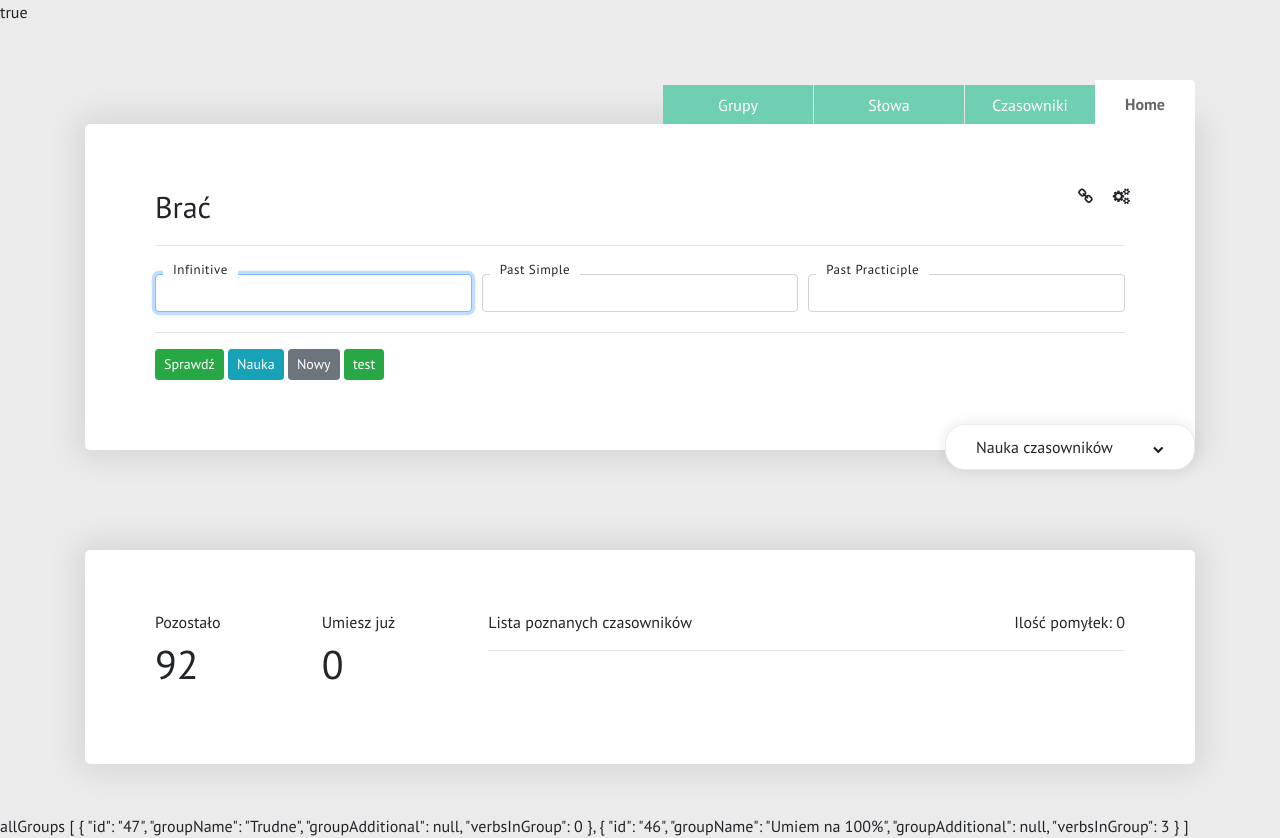
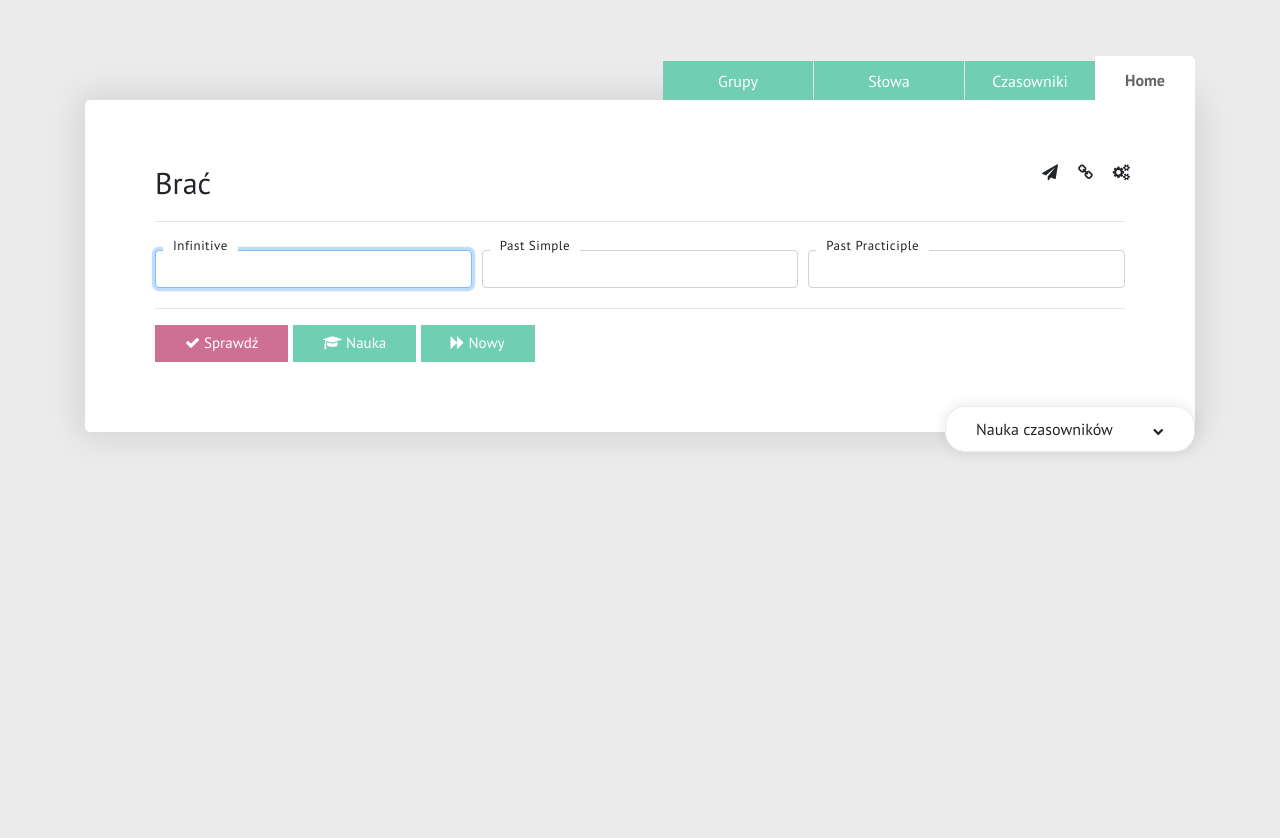
Before and after one commit to studiokam/verbs, a CodeIgniter app: page /verbs/ in a window 1280 px wide. After the commit the page ends 454 px from the top, so only its background shows below. Run offline with CodeIgniter, Linux system fonts and the light colour scheme; data comes from the database, SQL or seed files in the repository.

Commit message:
almost end

```diff
--- a/application/Infrastructure/Group/GroupRepository.php
+++ b/application/Infrastructure/Group/GroupRepository.php
@@ -50,7 +50,7 @@ class GroupRepository extends AbstractRepository implements GroupRepositoryInter
 
 	public function getVerbsForGroup($groupId)
 	{
-		$sql = 'SELECT vgr.id as relationId, v.pl, v.inf, v.pastSimp1, v.pastPrac1 FROM verb_group_relation vgr
+		$sql = 'SELECT vgr.id as relationId, v.* FROM verb_group_relation vgr
 				JOIN verb v on v.id = vgr.verb_id
 				WHERE group_id = ? ORDER BY v.inf';
 
--- a/application/controllers/Groups.php
+++ b/application/controllers/Groups.php
@@ -179,6 +179,13 @@ class Groups extends CI_Controller {
 		return $this->jsonSuccessData($data);
 	}
 
+	public function allVerbsForGroup()
+	{
+		$id = file_get_contents("php://input");
+		$data = $this->getAllVerbsForGroup($id);
+		return $this->jsonSuccessData($data);
+	}
+
 	private function getAllVerbsForGroup($groupId)
 	{
 		/** @var GetVerbsForGroupService $service */
--- a/application/controllers/Home.php
+++ b/application/controllers/Home.php
@@ -41,7 +41,7 @@ class Home extends CI_Controller {
 			// Get
 		} else {
 			$data = array(
-				'groupId'=> 0,
+				'id'=> 0,
 				'groupName'=> 'Wszystkie czasowniki',
 				'groupAdditional'=> 'Lista wszystkich czasowników'
 			);
--- a/application/views/home.php
+++ b/application/views/home.php
@@ -1,6 +1,8 @@
 <div id="app" xmlns:v-on="http://www.w3.org/1999/xhtml">
 
 	<div v-if="settingsShow">
+<!--	<div >-->
+
 		<div class="modal-dark-bg">
 		</div>
 		<div class="my-modal-content mb-50">
@@ -24,7 +26,7 @@
 				<div class="my-modal-title float-left">Nie wyświetlaj tych które już umiem</div>
 				<div class="custom-control custom-switch float-right">
 					<input type="checkbox" class="custom-control-input" id="repeatVerbs" v-model="repeatVerbs">
-					<label class="custom-control-label" for="repeatVerbs" v-on:click="repeatVerbsClick"></label>
+					<label class="custom-control-label" for="repeatVerbs"></label>
 				</div>
 				<div class="clearfix"></div>
 			</div>
@@ -37,20 +39,11 @@
 			</div>
 			<hr>
 			<div class="my-modal-group">
-				<div class="my-modal-title custom-checkbox mb-0 float-left">Zaliczy tylko bez pomyłki</div>
-				<div class="custom-control custom-switch float-right">
-					<input type="checkbox" class="custom-control-input" id="noMistakes" v-model="noMistakes">
-					<label class="custom-control-label" for="noMistakes" v-on:click="repeatVerbs = true"></label>
-				</div>
-				<div class="clearfix"></div>
-				<small class="form-text text-muted mt-0 mb-1">- jeśli popełnisz bąd podczas podawania odpowiedzi, proces
-					zostanie zrestartowany - dodatkowa motywacja</small>
-			</div>
-			<hr>
-			<div class="my-modal-group">
 				<div class="my-modal-title float-left">Używać pełnej listy czasowników?</div>
 				<div class="custom-control custom-switch float-right">
-					<input type="checkbox" class="custom-control-input" id="useFullVerbsList" v-model="useFullVerbsList">
+					<input type="checkbox" class="custom-control-input" id="useFullVerbsList"
+						   v-model="useFullVerbsList"
+						   @click="settingsSetAllVerbsUse()">
 					<label class="custom-control-label" for="useFullVerbsList"></label>
 				</div>
 				<div class="clearfix"></div>
@@ -62,37 +55,20 @@
 						<option v-for="group in allGroups" :value="group.id" :key="group.id">
 							{{ group.groupName }}
 						</option>
+<!--						<option value="1">Wszystkie bez tych które umiem na 100%</option>-->
 					</select>
 				</div>
 				<div v-if="pickAnyGroupError" class="pick-any-verb-error">
 					Wybierz grupę lub użyj pełnej listy.
 				</div>
-				<div class="full-verbs-list-select">
-					<div v-for="verb in verbs">
+				<div :class="{'full-verbs-list-select': group.id != 0}">
+					<div v-for="verb in verbs" v-if="group.id != 0">
 						{{verb.inf}} - {{verb.pastSimp1}} - {{verb.pastPrac1}} &rarr; {{verb.pl}}
 					</div>
 				</div>
 			</div>
 			<hr>
-			<button type="button" class="btn btn-sm btn-danger float-right" v-on:click="saveSettings()">Zapisz i przeładuj</button>
-		</div>
-	</div>
-{{useFullVerbsList}}
-{{verbsListSelected}}
-	<div v-if="noMistakesError">
-		<div class="modal-dark-bg">
-		</div>
-		<div class="my-modal-content mb-50">
-
-			<div class="my-modal-group">
-				<div class="my-modal-title">Niestety, nie udało się tym razem <i class="fa fa-frown-o"></i></div>
-				<hr>
-				<div>Popełniony został błąd a jesteś w trybie gdzie każdy błąd przerywa ćwiczenie</div>
-			</div>
-
-			<hr>
-			<button type="button" class="btn btn-sm btn-danger float-right ml-1" v-on:click="goTo('')">Wyjdź</button>
-			<button type="button" class="btn btn-sm btn-success float-right" v-on:click="goTo('refresh')">Rozpocznij od nowa</button>
+			<button type="button" class="btn btn-sm btn-danger float-right" v-on:click="saveSettings()">Zastosuj</button>
 		</div>
 	</div>
 
@@ -120,6 +96,7 @@
 									{{presentVerb.inf}} - {{presentVerb.pastSimp1}} - {{presentVerb.pastPrac1}}
 								</div>
 							</div>
+							<div id="settings" class="ml-20"><i class="fa fa-paper-plane" v-on:click="linkShow = true"></i></div>
 							<div id="settings" class="ml-20"><i class="fa fa-link" v-on:click="linkShow = true"></i></div>
 							<div id="settings" class="ml-20"><i class="fa fa-cogs" v-on:click="settingsShow = true"></i></div>
 						</div>
@@ -141,18 +118,23 @@
 					</form>
 					<hr>
 					<div v-if="!allBtnDisabled">
-						<button type="button" class="btn btn-sm btn-success small-right" @click="checkVerbs" :disabled="chechBtnDisabled">Sprawdź</button>
-						<button type="button" class="btn btn-sm btn-info small-right" @click="showHints">Nauka</button>
-						<button type="button" class="btn btn-sm btn-secondary small-right" @click="newVerb" ref="newVerbBtn">Nowy</button>
-						<button type="button" class="btn btn-sm btn-success small-right" @click="test()">test</button>
+						<button type="button" class="verb-btn verb-btn-success" @click="checkVerbs" :disabled="chechBtnDisabled">
+							<i class="fa fa-check"></i> Sprawdź</button>
+						<button type="button" class="verb-btn verb-btn-info" @click="showHints">
+							<i class="fa fa-graduation-cap"></i> Nauka</button>
+						<button type="button" class="verb-btn verb-btn-info" @click="newVerb" ref="newVerbBtn">
+							<i class="fa fa-forward"></i> Nowy</button>
+<!--						<button type="button" class="verb-btn verb-btn-default" @click="test()">test</button>-->
 					</div>
-					<button type="button" class="btn btn-sm btn-success small-right" @click="goTo('refresh')" v-if="allBtnDisabled">Rozpocznij od nowa</button>
+					<button type="button" class="verb-btn verb-btn-default" @click="goTo('refresh')" v-if="allBtnDisabled">Rozpocznij od nowa</button>
 					<div class="clearfix"></div>
 
 					<div v-if="correctAnswers">
 						<hr>
-						Poprawne odpowiedzi: <br>
-						<strong>{{presentVerb.pl}}</strong>
+						<div class="mb-10">Poprawne odpowiedzi: </div>
+						<div class="correct-answers">
+							{{presentVerb.pl}}
+						</div>
 						<div class="correct-answers">
 							{{presentVerb.inf}} - {{presentVerb.pastSimp1}} - {{presentVerb.pastPrac1}}
 						</div>
@@ -167,9 +149,8 @@
 			</div>
 		</div>
 	</div>
-	<!-- verbsListTemp: {{verbsListTemp}} <br> -->
 
-	<div class="container mb-50 mt-100" v-if="repeatVerbs || true">
+	<div class="container mb-50 mt-100" v-if="repeatVerbs">
 		<div class="row">
 			<div class="col-sm-12">
 				<div class="home-container">
@@ -205,7 +186,6 @@
 		</div>
 
 	</div>
-
 	<transition name="fade">
 		<div class="modal-dark-bg" v-if="linkShow"></div>
 	</transition>
@@ -231,7 +211,6 @@
 			<button type="button" class="btn btn-sm btn-secondary float-right ml-1" v-on:click="copyLink()">Kopiuj link</button>
 		</div>
 	</transition>
-	allGroups {{allGroups}}
 </div>
 </body>
 	<script type="text/javascript" src="content/js/home.js"></script>
--- a/content/css/style.css
+++ b/content/css/style.css
@@ -10,9 +10,12 @@ body, html {
     text-transform: capitalize;
 }
 .correct-answers {
-    font-size: 20px;
-    font-weight: bold;
-    color: #28a745;
+	font-size: 20px;
+	font-weight: bold;
+	color: #ffffff;
+	background: #70a7ce;
+	display: inline-block;
+	padding: 5px 20px;
 }
 .field-info {
     margin-top: 30px;
@@ -21,7 +24,7 @@ body, html {
     display: none;
 }
 #settings:hover {
-    color: #28a745;
+    color: #6abfa7;
     cursor: pointer;
 }
 .modal-dark-bg {
@@ -132,6 +135,36 @@ body, html {
         margin-left: 3px;
     }
 }
+
+/*Buttons*/
+.verb-btn {
+	padding: 7px 30px;
+	text-align: center;
+	border: none;
+	font-size: 15px;
+}
+.verb-btn-info {
+	background: #70ceb3;
+	color: #fff;
+}
+.verb-btn-info:hover {
+	background: #6abfa7;
+}
+.verb-btn-success {
+	background: #ce7093;
+	color: #fff;
+}
+.verb-btn-success:hover {
+	background: #b56281;
+}
+.verb-btn-default {
+	background: #797979;
+	color: #fff;
+}
+.verb-btn-default:hover {
+	background: #5e5e5e;
+}
+
 
 /* Home */
 .home-container {
```
Also changed, not shown: content/js/home.js (+73 -57 lines).
